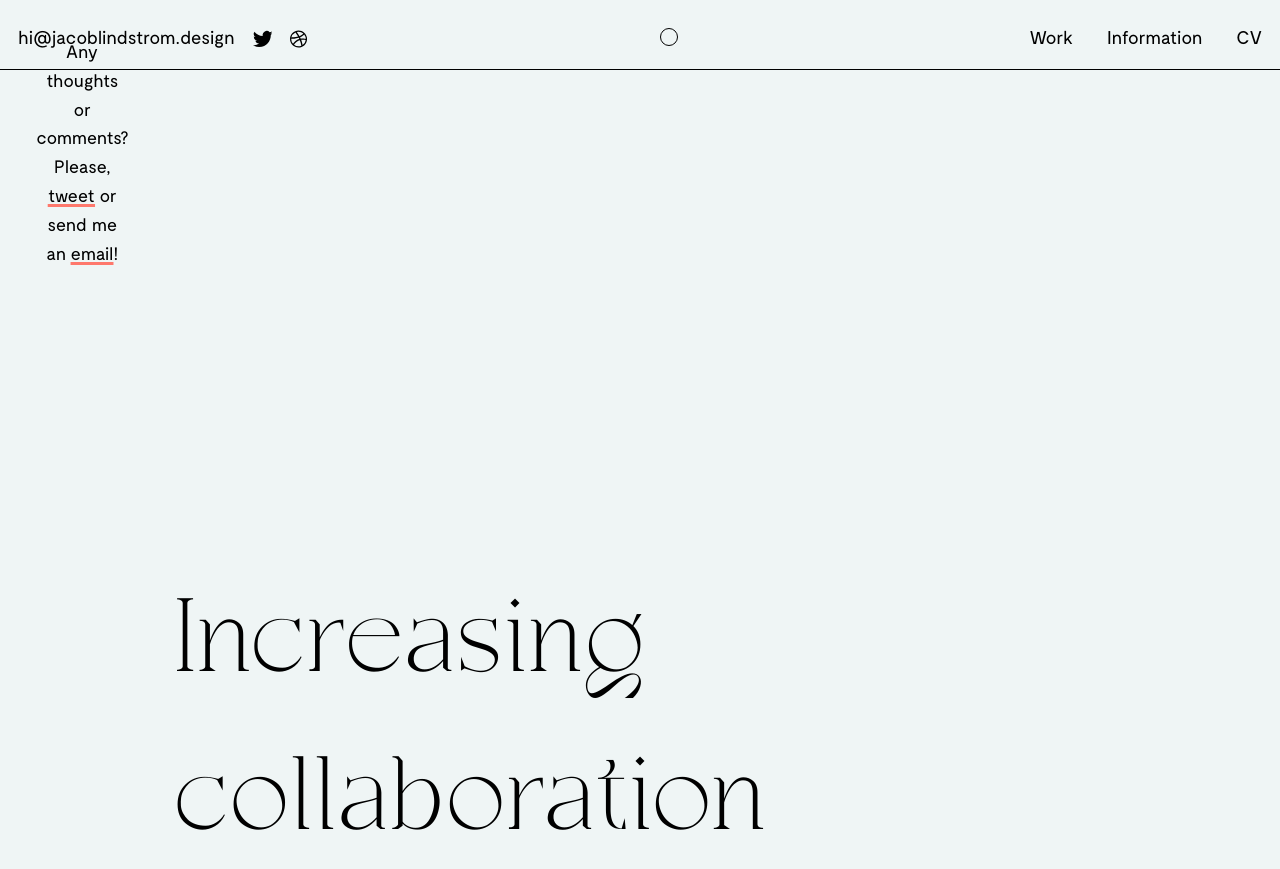
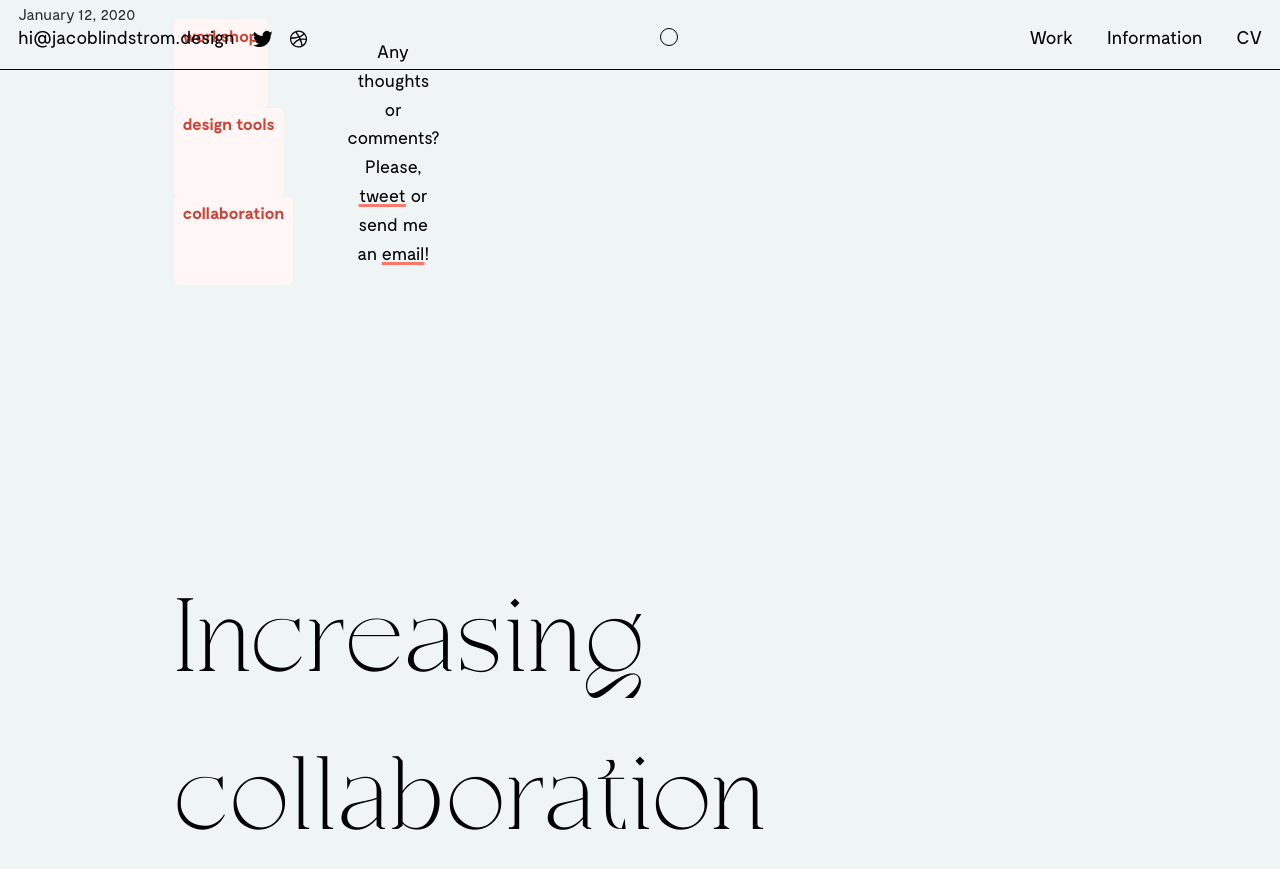
Before and after one commit to jacoblindstrm/jacoblindstrm.github.io, a Jekyll site: the page built from _posts/2020-01-14-workshop-to-introduce-figma.markdown, in a window 1280 px wide and 900 px high. Shown: the top 869 px of the window. Built offline with Jekyll 4.4.1, drawn with Linux system fonts in a browser that asks for light colours; comment, search, counter and statistics services are not loaded; some of the changed text lies outside the part shown.

Commit message:
Update post.html

```diff
--- a/_layouts/post.html
+++ b/_layouts/post.html
@@ -4,14 +4,14 @@
 ---
 <article class="grid post" itemscope itemtype="http://schema.org/Article">
     <h1 itemprop="headline">{{ page.title }}</h1>
-    <div class="body" itemprop="articleBody">
-        <time itemprop="datePublished" datetime="{{ page.date }}">{{ page.date | date: "%B %d, %Y" }}</time>
-        {{ page.content }}
-        <ul class="keywords" itemprop="keywords">
+    <time itemprop="datePublished" datetime="{{ page.date }}">{{ page.date | date: "%B %d, %Y" }}</time>
+    <ul class="keywords" itemprop="keywords">
             {% for tag in page.tags  %}
             <li>{{ tag }}</li>
             {% endfor %}
         </ul>
+    <div class="body" itemprop="articleBody">
+        {{ page.content }}
     </div>
     <footer>Any thoughts or comments? Please, <a href="{{ site.twitter }}" alt="" rel="noopener">tweet</a> or send me an <a href="mailto:conversation@jacoblindstrom.design?subject={{ page.title }}" alt="">email</a>!</footer>
 </article>
```
